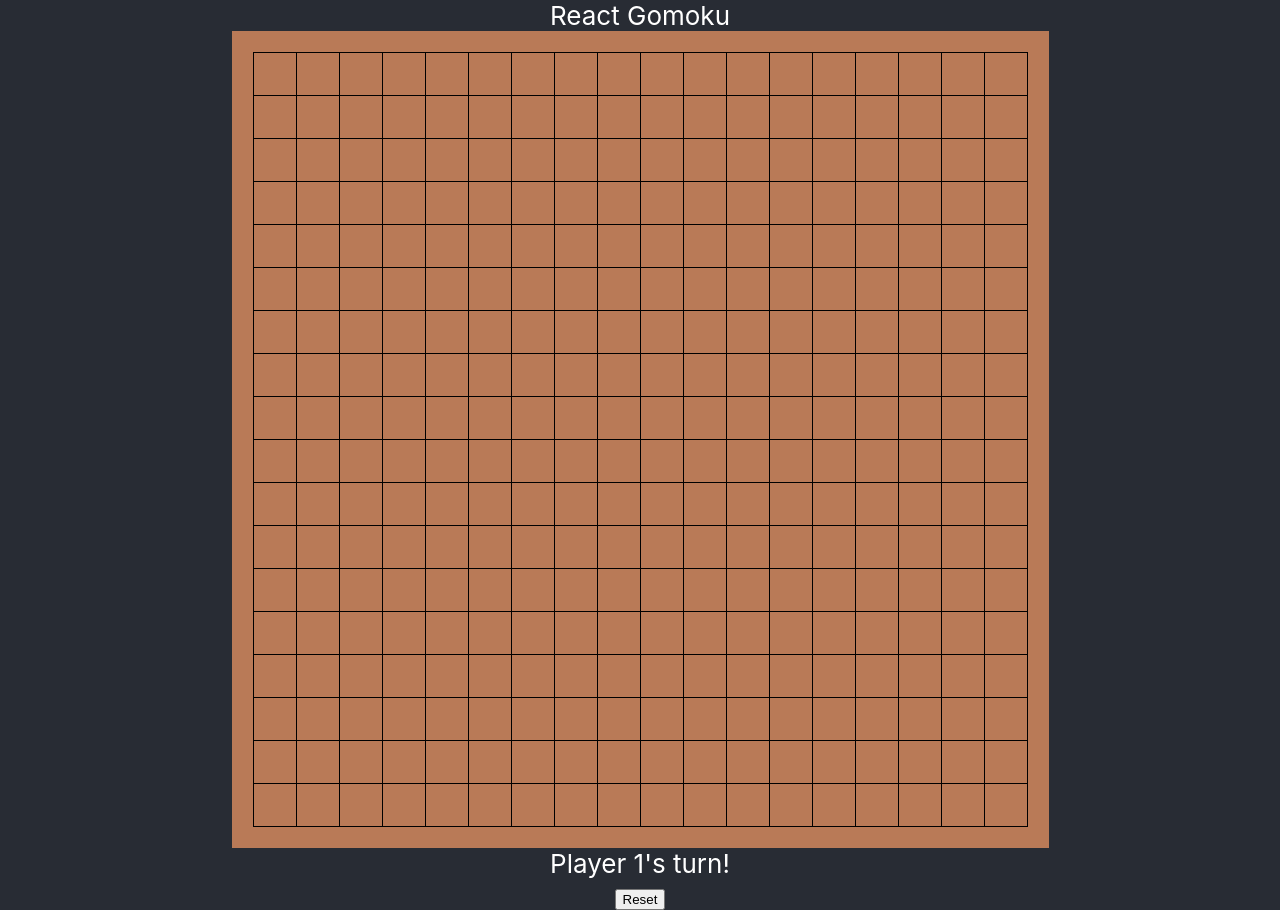
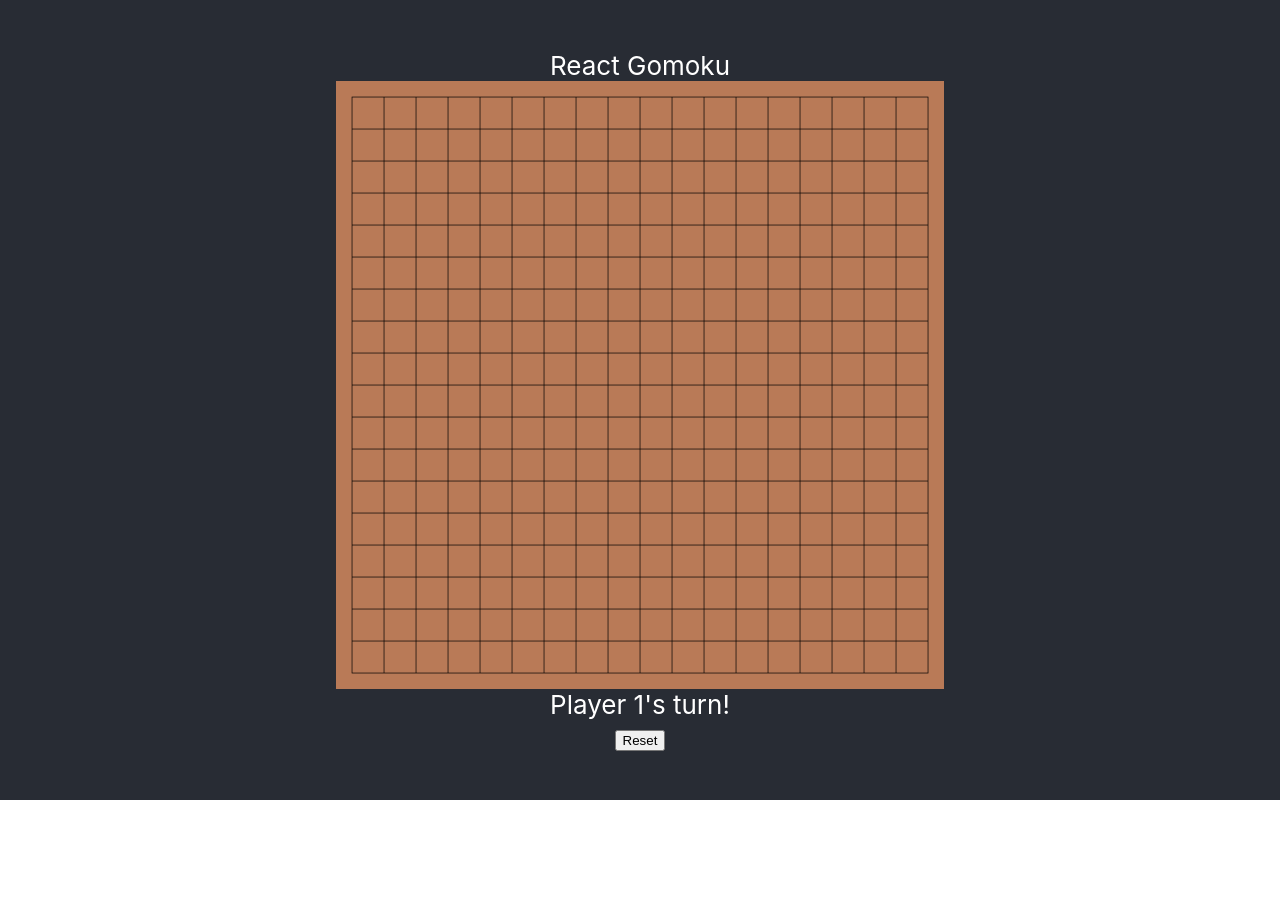
Before and after one commit to kuman514/ReactGomoku, a React (Create React App) app: page / in a window 1280 px wide. After the commit the page ends 800 px from the top, so only its background shows below. Built offline with nearby package versions, Linux system fonts and the light colour scheme.

Commit message:
Trying to fix display problem

```diff
--- a/src/App.css
+++ b/src/App.css
@@ -15,21 +15,33 @@
 }
 
 .Board {
-  width: 817px;
+  width: 76vw;
 }
 
 .Tiles {
   width: 100%;
-  height: 817px;
+  height: 76vw;
   display: grid;
   grid-template-columns: repeat(19, 1fr);
   grid-template-rows: repeat(19, 1fr);
   background-color: rgba(202, 138, 85, 0.5);
+  font-size: calc(5px + 2vmin);
+}
+
+@media (orientation: landscape) {
+  .Board {
+    width: 76vh;
+  }
+
+  .Tiles {
+    height: 76vh;
+  }
 }
 
 .BoardButton {
   all: unset;
   margin: 0;
+  background-size: 100%;
 }
 
 .Player1 {
```
